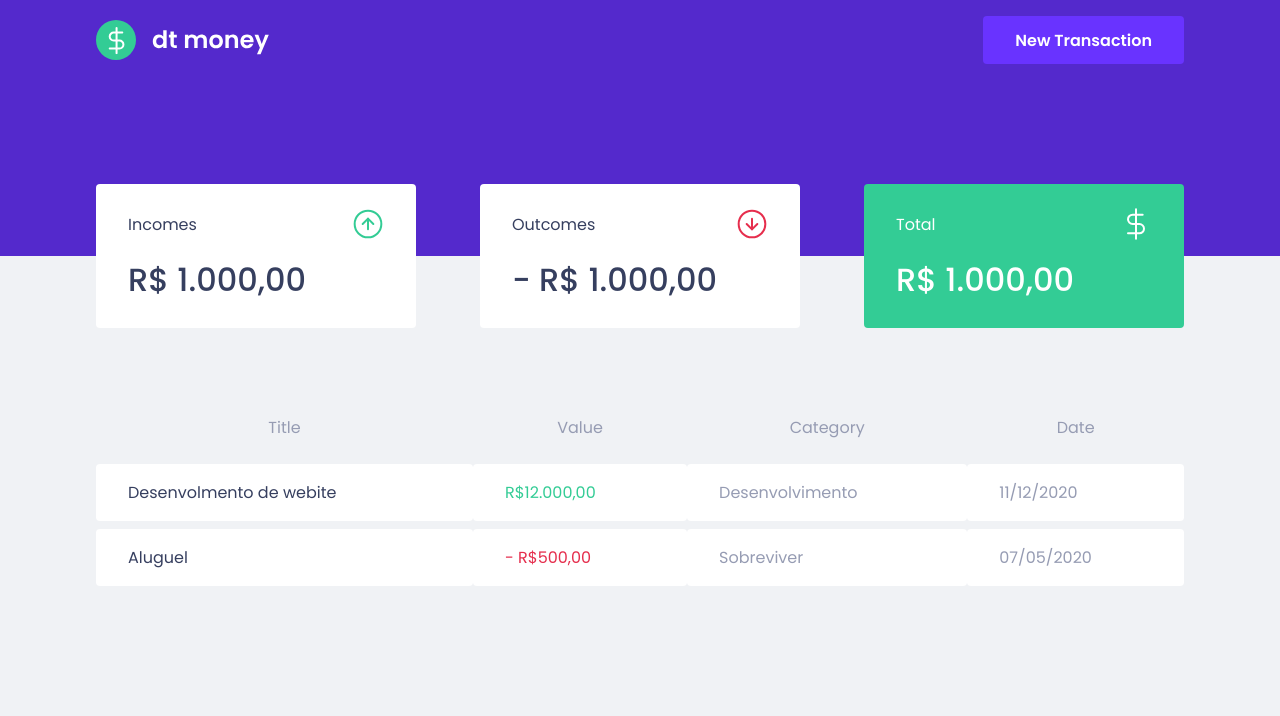
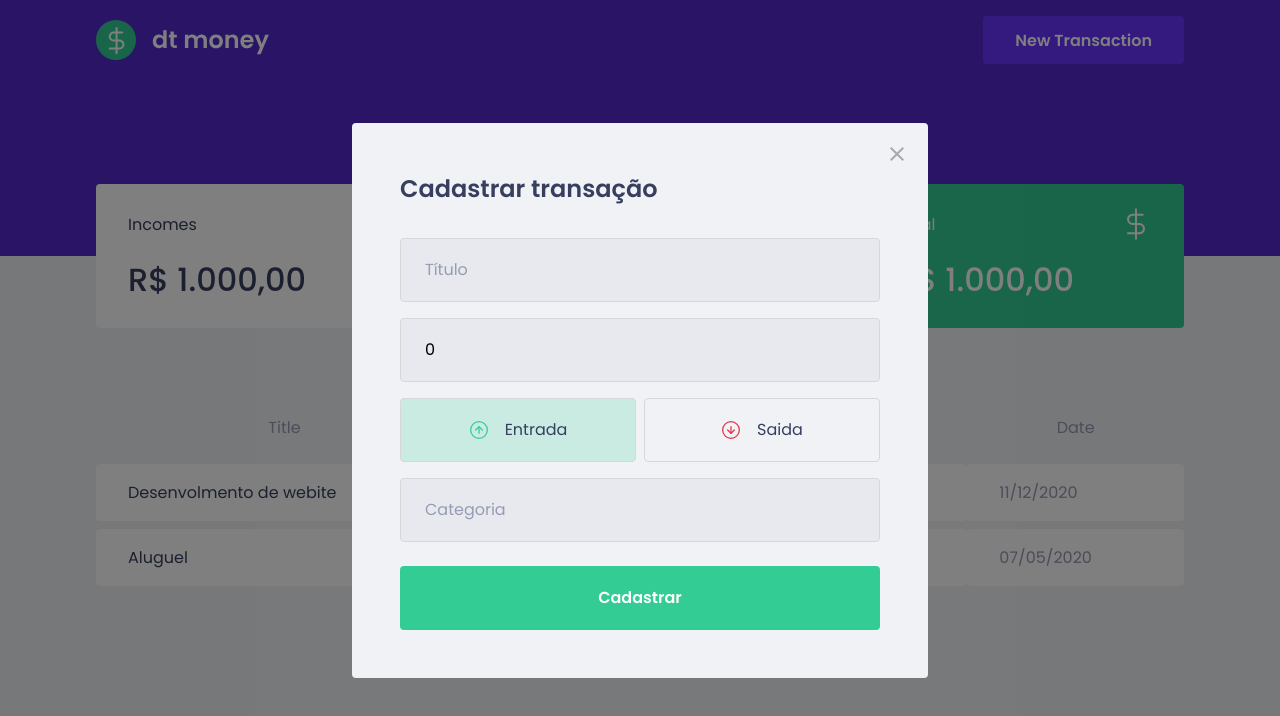
Before and after one commit to Lucasico/dt-money, a React (Create React App) app: page / in a window 1280 px wide. Both pictures are taken after a click on the button "New Transaction". Shown: the top 716 px of the page. Built offline with nearby package versions, Linux system fonts and the light colour scheme; no server answers; what miragejs would draw is missing.

Commit message:
chore: modificação dos components de table, sumary e modal

```diff
--- a/package.json
+++ b/package.json
@@ -6,8 +6,10 @@
     "@types/styled-components": "^5.1.9",
     "axios": "^0.21.1",
     "miragejs": "^0.1.41",
+    "polished": "^4.1.2",
     "react": "^17.0.2",
     "react-dom": "^17.0.2",
+    "react-modal": "^3.13.1",
     "react-scripts": "4.0.3",
     "styled-components": "^5.3.0",
     "web-vitals": "^1.0.1"
@@ -20,6 +22,7 @@
     "@types/node": "^12.0.0",
     "@types/react": "^17.0.0",
     "@types/react-dom": "^17.0.0",
+    "@types/react-modal": "^3.12.0",
     "typescript": "^4.1.2"
   },
   "scripts": {
--- a/src/App.tsx
+++ b/src/App.tsx
@@ -1,13 +1,33 @@
+import { useState } from "react";
 import { Header } from "./components/Header";
 import { Dashboard } from "./components/Dashboard";
 import { GlobalStyle } from "./styles/global";
+import { NewTransactionModal } from "./components/NewTransactionModal";
+
 export function App() {
+  const [isNewTransactionModalOpen, setIsNewTransactionModalOpen] =
+    useState(false);
+  //padrão de declaração de função sempre que uma função for ser chamada atravez de um clique do usuario
+  //deve-se ser iniciada com ==> handle
+  function handleOpenNewTransactionModal() {
+    setIsNewTransactionModalOpen(true);
+  }
+
+  function handleCloseNewTransactionModal() {
+    setIsNewTransactionModalOpen(false);
+  }
+
   return (
     <>
       <GlobalStyle />
 
-      <Header />
+      <Header onOpenNewTransactionModal={handleOpenNewTransactionModal} />
       <Dashboard />
+
+      <NewTransactionModal
+        isOpen={isNewTransactionModalOpen}
+        onRequestClose={handleCloseNewTransactionModal}
+      />
     </>
   );
 }
--- a/src/components/Header/index.tsx
+++ b/src/components/Header/index.tsx
@@ -1,15 +1,25 @@
 import logoImg from "../../assets/Logo.svg";
 import { Container, Content } from "./styles";
 
-export function Header() {
+interface HeaderProps {
+  ////padrão de declaração de função sempre que uma função for ser recebida como props
+  //deve-se ser iniciada com ==> on
+  onOpenNewTransactionModal: () => void;
+}
+
+export function Header({ onOpenNewTransactionModal }: HeaderProps) {
   //sempre primeiro estiliza todos os components em tela, com css e tals
   //depois constroi a parte funcional
   return (
-    <Container>
-      <Content>
-        <img src={logoImg} alt="dt money" />
-        <button type="button">New Transaction</button>
-      </Content>
-    </Container>
+    <>
+      <Container>
+        <Content>
+          <img src={logoImg} alt="dt money" />
+          <button type="button" onClick={onOpenNewTransactionModal}>
+            New Transaction
+          </button>
+        </Content>
+      </Container>
+    </>
   );
 }
--- /dev/null
+++ b/src/components/NewTransactionModal/index.tsx
@@ -0,0 +1,92 @@
+import { FormEvent, useState } from "react";
+import ReactModal from "react-modal";
+import closeImg from "../../assets/Vector.svg";
+import incomeImg from "../../assets/Entradas.svg";
+import outcomeImg from "../../assets/Saidas.svg";
+import { Container, TransactionTypeContainer, RadioBox } from "./styles";
+
+//config necessaria para questões de acessibilidade
+ReactModal.setAppElement("#root");
+interface PropsNewTransactionModal {
+  isOpen: boolean;
+  onRequestClose: () => void;
+}
+
+export function NewTransactionModal({
+  isOpen,
+  onRequestClose,
+}: PropsNewTransactionModal) {
+  const [type, setType] = useState("deposit");
+  const [title, setTitle] = useState("");
+  const [value, setValue] = useState(0);
+  const [category, setCategory] = useState("");
+
+  //pattern de nomeclatura de função handle, para functions que são disparadas
+  //com ação do usuario
+  function handleCreateNewTransaction(event: FormEvent) {
+    event.preventDefault();
+    console.log(type, title, value, category);
+  }
+
+  return (
+    <ReactModal
+      isOpen={isOpen}
+      onRequestClose={onRequestClose}
+      //classe para estilizar o overlay do modal
+      overlayClassName="react-modal-overlay"
+      //classe para estilizar o conteudo
+      className="react-modal-content"
+    >
+      <button onClick={onRequestClose} className="react-modal-close">
+        <img src={closeImg} alt="Fechar Modal" />
+      </button>
+
+      <Container onSubmit={handleCreateNewTransaction}>
+        <h2>Cadastrar transação</h2>
+
+        <input
+          placeholder="Título"
+          value={title}
+          onChange={(event) => setTitle(event.target.value)}
+        />
+        {
+          //todos os eventos sempre me retornam uma string, e como este estado é um numero
+        }
+        <input
+          type="number"
+          placeholder="Valor"
+          value={value}
+          onChange={(event) => setValue(Number(event.target.value))}
+        />
+
+        <TransactionTypeContainer>
+          <RadioBox
+            type="button"
+            onClick={() => setType("deposit")}
+            isActive={type === "deposit"}
+            activeColor="#33CC95"
+          >
+            <img src={incomeImg} alt="Entrada" />
+            <span>Entrada</span>
+          </RadioBox>
+          <RadioBox
+            type="button"
+            onClick={() => setType("withdraw")}
+            isActive={type === "withdraw"}
+            activeColor="#E52E4D"
+          >
+            <img src={outcomeImg} alt="Saída" />
+            <span>Saida</span>
+          </RadioBox>
+        </TransactionTypeContainer>
+        <input
+          placeholder="Categoria"
+          value={category}
+          onChange={(event) => setCategory(event.target.value)}
+        />
+
+        <button type="submit">Cadastrar</button>
+      </Container>
+    </ReactModal>
+  );
+}
--- /dev/null
+++ b/src/components/NewTransactionModal/styles.ts
@@ -0,0 +1,94 @@
+import styled from "styled-components";
+import { darken, transparentize } from "polished";
+export const Container = styled.form`
+  h2 {
+    color: var(--text-title);
+    font-size: 1.5rem;
+    margin-bottom: 2rem;
+  }
+
+  input {
+    width: 100%;
+    padding: 0 1.5rem;
+    height: 4rem;
+    border-radius: 0.25rem;
+
+    border: 1px solid #d7d7d7;
+    background-color: #e7e9ee;
+    font-weight: 400;
+    font-size: 1rem;
+
+    &::placeholder {
+      color: var(--text-body);
+    }
+
+    //todo input que tiver um input antes dele
+    & + input {
+      margin-top: 1rem;
+    }
+  }
+
+  //pegar todo botão deste tipo
+  button[type="submit"] {
+    width: 100%;
+    padding: 0 1.5rem;
+    height: 4rem;
+    background-color: var(--green);
+    border: none;
+    color: #fff;
+    font-size: 1rem;
+    margin-top: 1.5rem;
+    border-radius: 0.25rem;
+    font-weight: 600;
+    transition: filter 0.2s;
+    &:hover {
+      filter: brightness(0.9);
+    }
+  }
+`;
+
+export const TransactionTypeContainer = styled.div`
+  margin: 1rem 0;
+  display: grid;
+  grid-template-columns: 1fr 1fr;
+  gap: 0.5rem;
+`;
+
+interface RadioBoxProps {
+  isActive: boolean;
+  activeColor: string;
+}
+//para tipagem de estilos eu devo utilizar o generics do ts
+export const RadioBox = styled.button<RadioBoxProps>`
+  height: 4rem;
+  border: 1px solid #d7d7d7;
+  border-radius: 0.25rem;
+
+  /**
+    tambem poderia ser: background: ${(props) =>
+    props.isActive ? "colorA" : "ColorB"}
+ */
+  //transparentiza: decresce a opacidade da color
+  background: ${({ isActive, activeColor }) =>
+    isActive ? transparentize(0.8, activeColor) : "transparent"};
+  display: flex;
+  align-items: center;
+  justify-content: center;
+
+  transition: border-color 0.2s;
+  &:hover {
+    border-color: ${darken(0.1, "#d7d7d7")};
+  }
+
+  img {
+    width: 20px;
+    height: 20px;
+  }
+
+  span {
+    display: inline-block;
+    margin-left: 1rem;
+    font-size: 1rem;
+    color: var(--text-title);
+  }
+`;
--- a/src/components/Summary/styles.ts
+++ b/src/components/Summary/styles.ts
@@ -4,7 +4,6 @@
   display: flex;
   justify-content: space-between;
   align-items: center;
-
   //espaçamento entre os item
   //  gap: 2rem;
   margin-top: -7rem;
--- a/src/components/TransactionsTable/styles.ts
+++ b/src/components/TransactionsTable/styles.ts
@@ -3,6 +3,8 @@
 export const Container = styled.div`
   margin-top: 4rem;
   display: flex;
+  overflow: auto;
+
   //por padrão a table não ocupa 100% da tela
   table {
     width: 100%;
--- a/src/styles/global.ts
+++ b/src/styles/global.ts
@@ -59,4 +59,42 @@
         cursor:not-allowed;
     }
 
+    .react-modal-overlay{
+        background-color:rgba(0,0,0,0.5);
+        //deixar o overlay em cima da tela
+        position:fixed;
+        //t = 0, b = 0, r = 0 e l = 0 estou dizendo que com isso o overlay vai ocupar toda a tela
+        top:0;
+        bottom:0;
+        right:0;
+        left:0;
+        display:flex;
+        align-items:center;
+        justify-content:center
+
+    }
+      //classe para estilizar o conteudo
+    .react-modal-content{
+        width:100%;
+        max-width:576px;
+        background-color:var(--background);
+        padding:3rem;
+        //relativa pois vai ter o x pra fechar que vai ser absoluto
+        position:relative;
+        border-radius:0.25rem;
+    }
+
+    .react-modal-close{
+        position:absolute;
+        right:1.5rem;
+        top:1.5rem;
+        border:none;
+        background:transparent;
+        transition: filter 0.2s;
+
+        &:hover{
+            filter:brightness(0.5)
+        }
+    }
+
 `;
```
Also changed, not shown: 1 other file (tests, documents, lock files or other folders).
